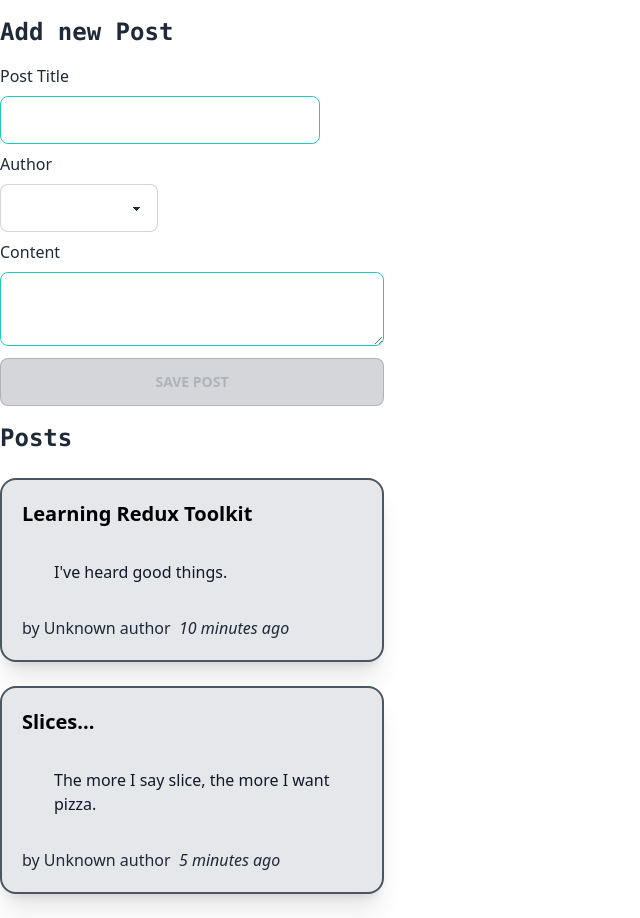
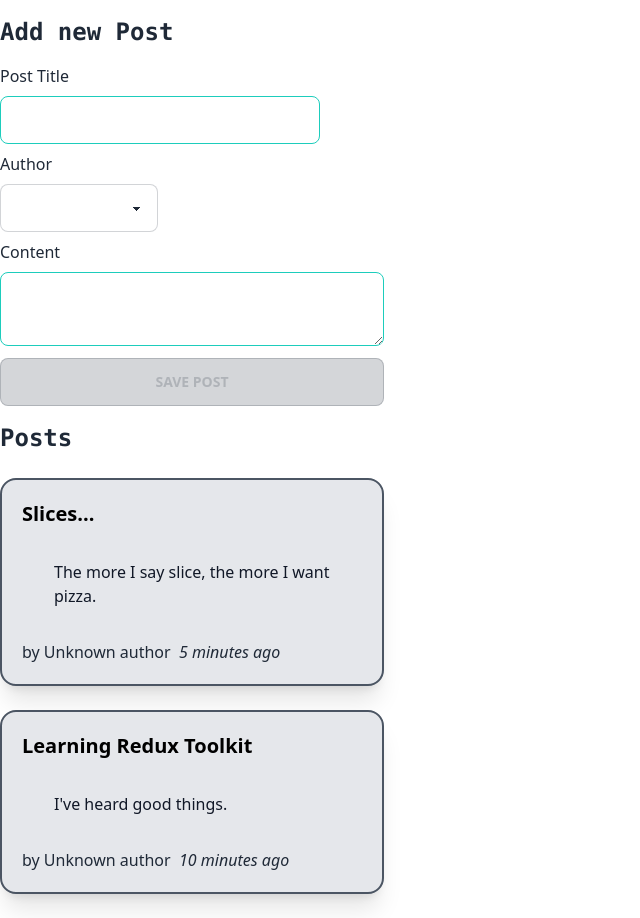
Before and after one commit to itscharukadeshan/Reduxt-intro, a React (Vite) app: page / in a window 1280 px wide. Shown: the whole page, without its empty margins (0-640 px from the left). Built offline with nearby package versions, Linux system fonts and the light colour scheme.

Commit message:
oder the post by time

```diff
--- a/src/features/posts/PostList.jsx
+++ b/src/features/posts/PostList.jsx
@@ -8,8 +8,12 @@
 import React from "react";
 
 function PostList() {
-  const post = useSelector(selectAllPost);
-  const renderedPost = post.map((post) => (
+  const posts = useSelector(selectAllPost);
+  const orderedPosts = posts
+    .slice()
+    .sort((a, b) => b.date.localeCompare(a.date));
+
+  const renderedPost = orderedPosts.map((post) => (
     <article
       className='card w-96 p-5 my-6 bg-gray-200 shadow-xl border-gray-600 border-2'
       key={post.id}>
```
